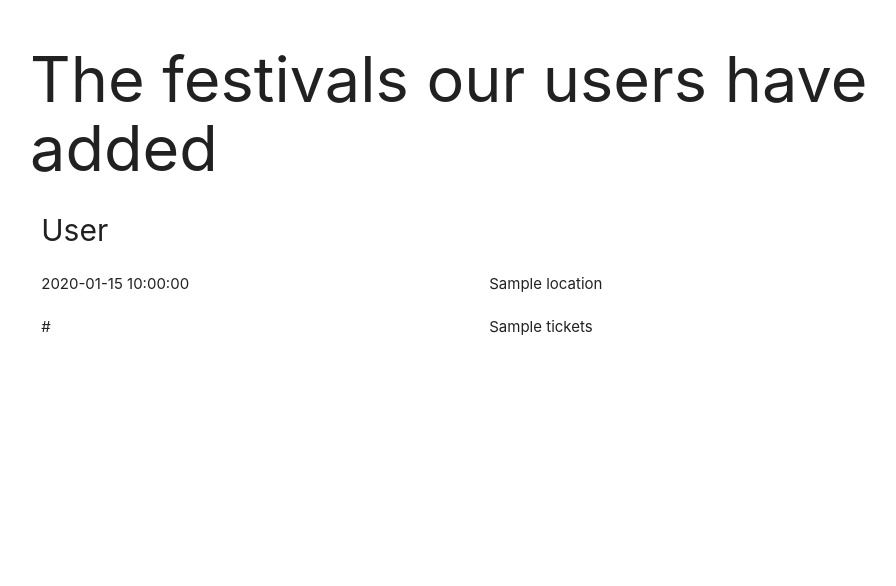
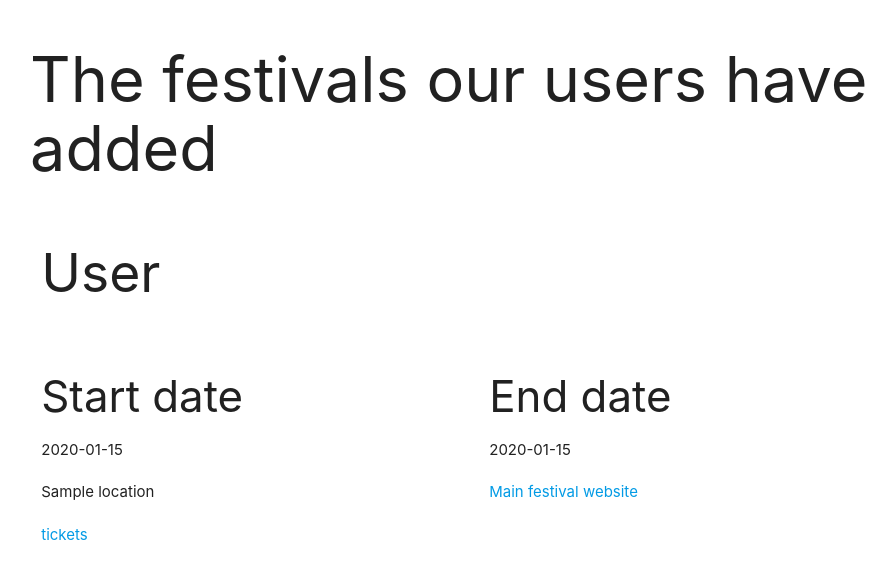
Before and after one commit to jvegter77/milestone-3-edm, a Flask app: page /get_festivals in a window 1280 px wide. Shown: the part 668-1254 px from the top of the page, without its empty margins (162-1058 px from the left). Before the commit the page ends 1003 px from the top, so only its background shows below. Run offline with Flask 2, Linux system fonts and the light colour scheme; a database or web service that is not in the repository returns one stand-in record (values such as "Sample title"); some libraries are stand-ins or nearby versions.

Commit message:
added styling to index and festival and added font awesome link to base

```diff
--- a/static/css/style.css
+++ b/static/css/style.css
@@ -13,7 +13,3 @@ body {
     width: 100%;
     height: 600px;
 }
-
-.intro {
-    font-size:30px;
-}
--- a/templates/base.html
+++ b/templates/base.html
@@ -7,6 +7,7 @@
     <link rel="stylesheet" href="https://cdnjs.cloudflare.com/ajax/libs/materialize/1.0.0/css/materialize.min.css">
     <link href="https://fonts.googleapis.com/icon?family=Material+Icons" rel="stylesheet">
     <link rel="stylesheet" href="static/css/style.css" type="text/css">
+    <link rel="stylesheet" href="https://use.fontawesome.com/releases/v5.8.1/css/all.css" integrity="sha384-50oBUHEmvpQ+1lW4y57PTFmhCaXp0ML5d60M1M7uH2+nqUivzIebhndOJK28anvf" crossorigin="anonymous">
     <title>Festivals</title>
 </head>
 <header>
--- a/templates/festivals.html
+++ b/templates/festivals.html
@@ -9,19 +9,22 @@
     <div class="row">
         {% for festivals in festivals %}
         <div class="row col s12 m12 intro">
-            {{festivals.festivalname}}
+           <h2>{{festivals.festivalname}}</h2>
         </div>
         <div class="row col s12 m6 l6" id="festivalinfo">
-            {{festivals.date}}
+            <h3>Start date</h3>{{festivals.startdate}}
+        </div>
+        <div class="row col s12 m6 l6" id="festivalinfo">
+            <h3>End date</h3>{{festivals.enddate}}
         </div>
         <div class="row col s12 m6 l6" id="festivalinfo">
             {{festivals.location}}
         </div>
         <div class="row col s12 m6 l6" id="festivalinfo">
-            {{festivals.website}}
+            <a href="{{festivals.website}}" target="_blank">Main festival website</a>
         </div>
         <div class="row col s12 m6 l6" id="festivalinfo">
-            {{festivals.tickets}}
+            <a href="{{festivals.tickets}}" target="_blank">tickets</a>
         </div>
         {% endfor %}
     </div>
--- a/templates/index.html
+++ b/templates/index.html
@@ -5,4 +5,10 @@
     <h1>Welcome to your festivals!</h1>
 </div>
 
+<div class="container">
+    <p>Here at your festivals we believe that you should be in control of festival info. We have added some festivals we feel are worth to attend but if there is one which is not yet listed you can easily
+    add this to the festival list by using <a href="{{ url_for('add_festival') }}">add festival.</a></p>
+    We are very curious to see what you guys will be adding. If you are missing info or you think we should do things differently then please send us a message.
+</div>
+
 {% endblock %}
```
